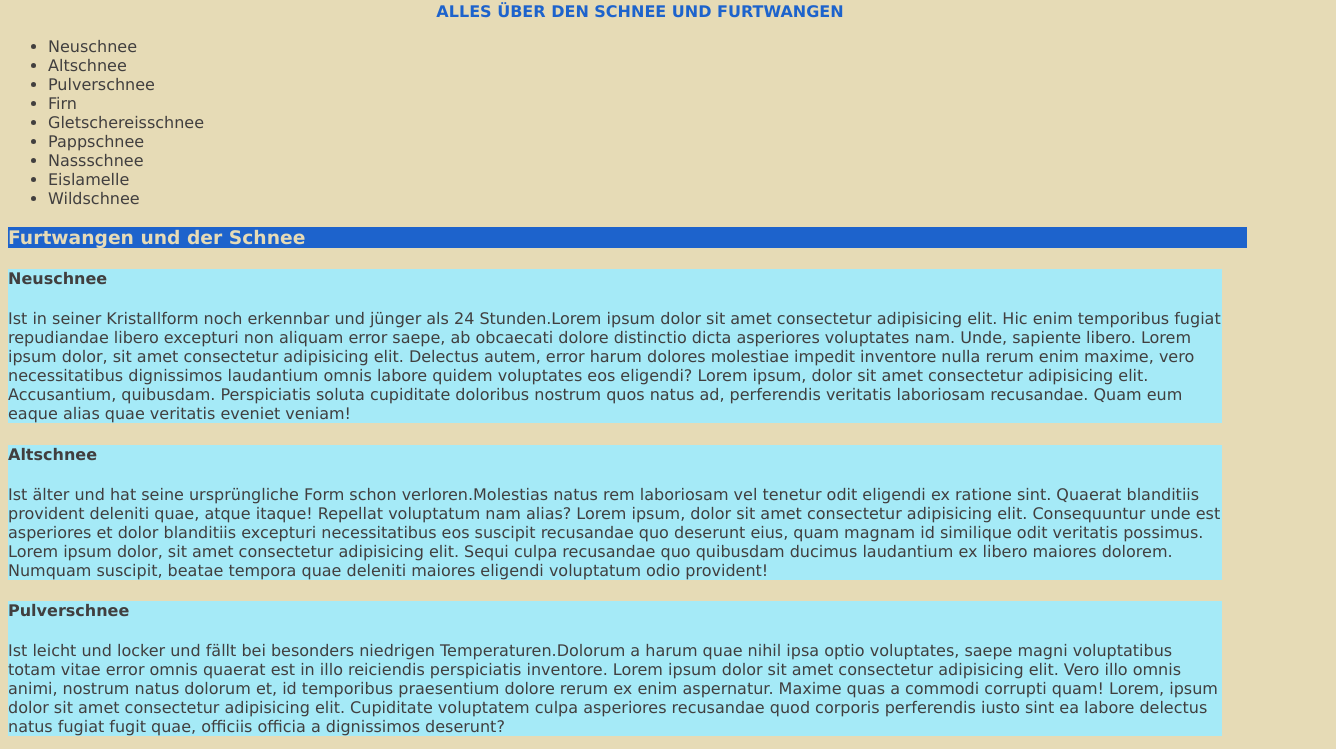
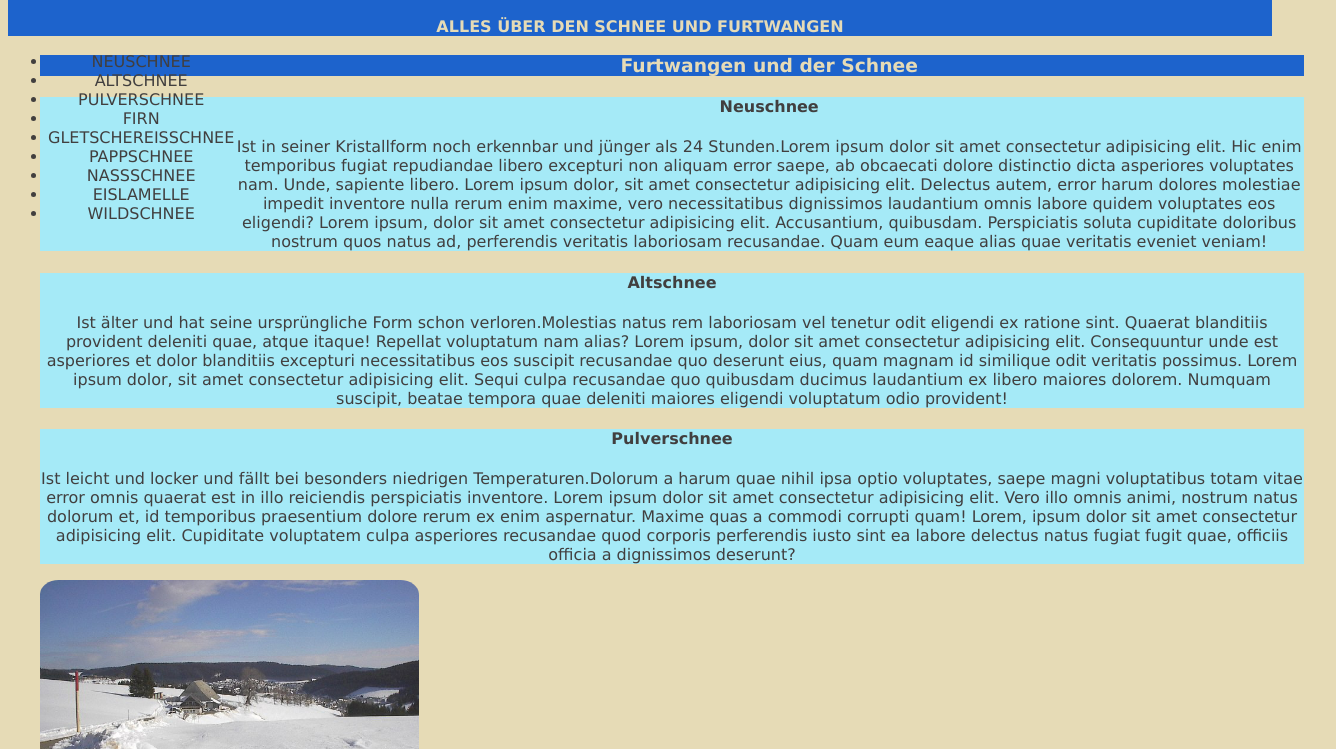
Before and after one commit to rauvanja/rauvanja.github.io, a plain HTML site: page Aufgabe_3/aufgabe3.html in a window 1280 px wide. Shown: the part 84-833 px from the top of the page, 1336 px wide, since content can reach past the window. Drawn offline with Linux system fonts and the light colour scheme.

Commit message:
Aufgabe 3
update

```diff
--- a/Aufgabe_3/aufgabe3.html
+++ b/Aufgabe_3/aufgabe3.html
@@ -12,15 +12,15 @@
                 <h5>ALLES ÜBER DEN SCHNEE UND FURTWANGEN</h5>
                 <nav>
                     <ul>
-                        <li>Neuschnee</li>
-                        <li>Altschnee</li>
-                        <li>Pulverschnee</li>
-                        <li>Firn</li>
-                        <li>Gletschereisschnee</li>
-                        <li>Pappschnee</li>
-                        <li>Nassschnee</li>
-                        <li>Eislamelle</li>
-                        <li>Wildschnee</li>
+                        <li>NEUSCHNEE</li>
+                        <li>ALTSCHNEE</li>
+                        <li>PULVERSCHNEE</li>
+                        <li>FIRN</li>
+                        <li>GLETSCHEREISSCHNEE</li>
+                        <li>PAPPSCHNEE</li>
+                        <li>NASSSCHNEE</li>
+                        <li>EISLAMELLE</li>
+                        <li>WILDSCHNEE</li>
                     </ul>
                 </nav>
         </header>
@@ -81,9 +81,9 @@
         </main>
 
         <footer>
-                <h4>Impresssum</h4>
-            Vanja Katharina Rau
-            <a href="vanja.katharina.rau@hs-furtwangen.de">Email</a>
+
+         <p>&copy <!-- (c) Zeichen --> Vanja Katharina Rau <a href="vanja.katharina.rau@hs-furtwangen.de">Email</a></p>
+
         </footer>
 
     </body>
--- a/Aufgabe_3/stylesheet.css
+++ b/Aufgabe_3/stylesheet.css
@@ -4,50 +4,63 @@ body{
     font-family: 'Verdana';
     font-size: 1,5em;
 }
+header{
+    background-color: #1d63cc;
+    margin: 0px;
+    padding: 0px;
+    border: 0px
+}
 h1{
     margin-bottom: 0em;
     font-size: 2em;
     color: #e6dbb6;
-    background-color: #1d63cc;
     text-align: center;
+    padding-top: 15px
 }
 h5{
     margin-bottom: 0em;
     font-size: 1em;
-    color: #1d63cc;
-    background-color: #e6dbb6;
     text-align: center;
+    color: #e6dbb6
 }
 ul{
-    font-size: 1em;
-    font-family: 'Verdana';
+    font-size: 0,5em;
+    float: left;
+    text-align: center;
+    font-family: 'Verdana'bold;
     color: #413f3f
 }
 h3{
     color: #e6dbb6;
     background-color: #1d63cc;
     font-size: 1,5em;
+    text-align: center;
     font-family: 'Verdana'bold;
 }
 h4{
     font-size: 1em;
     font-family: 'Verdana'bold;
-    text-align: left;
+    text-align: center;
     color: #413f3f
 
 }
 p{
     font-size: 1em;
     font-family: 'Verdana';
+    text-align: center;
     color: #413f3f;
 }
 article{
     background-color: #e6dbb6;
-    width: 98%
+    padding-left: 2em;
+    padding-right: 2em;
+    width: 100%
 }
 section{
     background-color: #a5eaf7;
-    width: 98%
+    width: 85%
+    margin: 7em
+
 }
 #Furtwangen{
     width: 30%;
```
